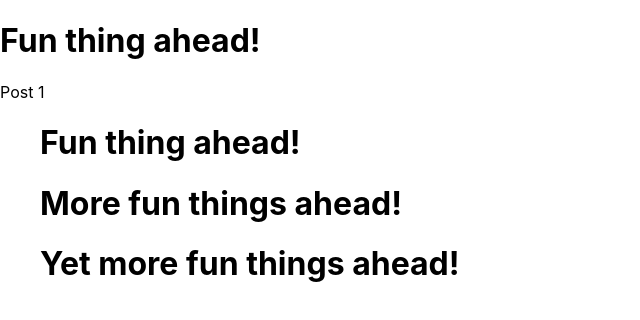
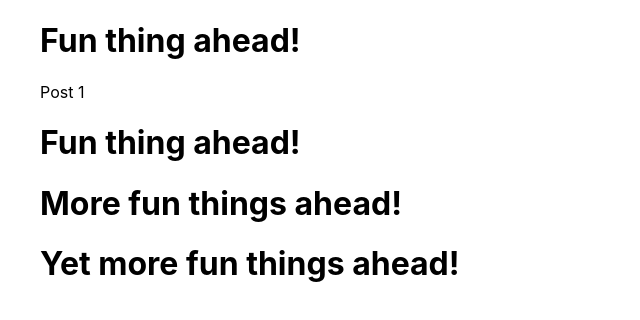
Before and after one commit to PatrickBoynton/blog-list, a React (Create React App) app: page / in a window 1280 px wide. Both pictures are taken after a click on the element "Fun thing ahead!". Shown: the top 320 px of the page, without its empty margins (0-640 px from the left). Built offline with nearby package versions, Linux system fonts and the light colour scheme.

Commit message:
Added a ul.

```diff
--- a/src/App.js
+++ b/src/App.js
@@ -45,10 +45,12 @@ class App extends Component {
         {
           this.state.isToggled
           ?
-          <>
+          <ul>
+            <li>
             <h1>{this.state.title}</h1>
             <p>{this.state.blog}</p>
-          </>
+            </li>
+          </ul>
           :
           null
         }
```
